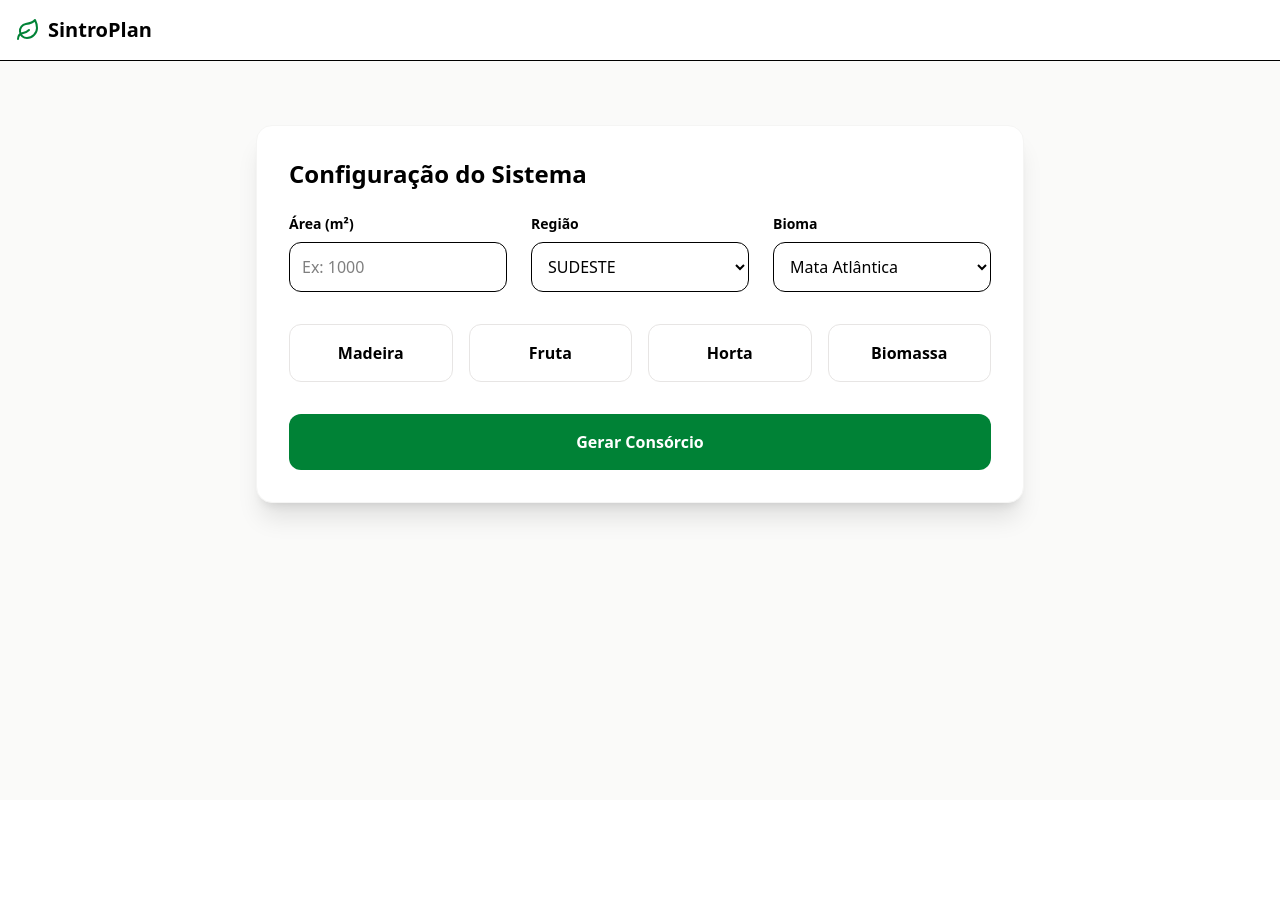
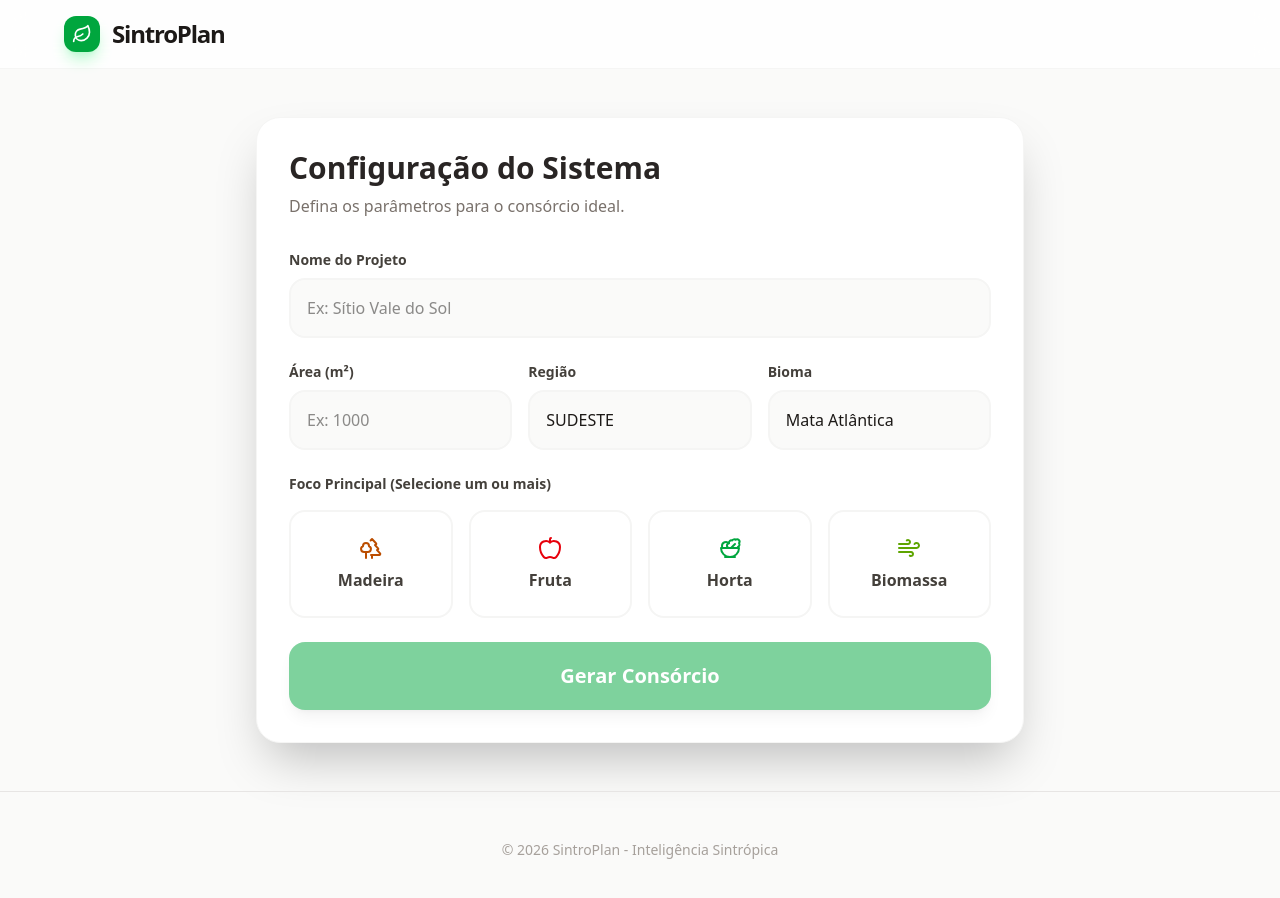
Before and after one commit to MrRuDy26/Agrofloresta, a React (Vite) app: page / in a window 1280 px wide. Both pictures are taken after a click on the button "Começar Planejamento Gratuito". Shown: the top 898 px of the page. Before the commit the page ends 800 px from the top, so only its background shows below. Built offline with nearby package versions, Linux system fonts and the light colour scheme.

Commit message:
Update App.tsx

```diff
--- a/src/App.tsx
+++ b/src/App.tsx
@@ -1,4 +1,4 @@
-import React, { useState } from 'react';
+import React, { useState, useEffect } from 'react';
 import {
   Leaf,
   Sprout,
@@ -9,73 +9,50 @@ import {
   TreeDeciduous,
   Carrot,
   Lock,
-  Image as ImageIcon
+  Image as ImageIcon,
+  Trees,
+  Apple,
+  Salad,
+  Wind
 } from 'lucide-react';
 
-// --- 1. TIPOS ---
-export interface Plant {
+// --- TIPOS ---
+interface Plant {
   id: string;
   name: string;
   stratum: 'EMERGENTE' | 'ALTO' | 'MEDIO' | 'BAIXO';
-  function: 'Madeira' | 'Fruta' | 'Horta' | 'Biomassa' | 'Adubação Verde';
+  function: string;
   suitableRegions: string[];
-  lifecycle: 'PLACENTA_1' | 'PLACENTA_2' | 'SECUNDARIA' | 'CLIMAX' | 'PERENE';
 }
 
-export interface Consortium {
+interface Consortium {
   emergente: Plant;
   alto: Plant;
   medio: Plant;
   baixo: Plant;
-  horta: Plant[];
 }
 
-export interface ProjectData {
+interface ProjectData {
   projectName: string;
   areaSize: number;
   biome: string;
   region: string;
   focus: string[];
-  selectedSpeciesIds: string[];
 }
 
-// --- 2. DADOS ---
+// --- BANCO DE DADOS INTEGRADO ---
 const PLANTS_DB: Plant[] = [
-  { id: '1', name: 'Guanandi', stratum: 'EMERGENTE', function: 'Madeira', suitableRegions: ['SUL', 'SUDESTE', 'NORDESTE'], lifecycle: 'CLIMAX' },
-  { id: '2', name: 'Mogno Africano', stratum: 'EMERGENTE', function: 'Madeira', suitableRegions: ['CENTRO-OESTE', 'NORTE', 'SUDESTE', 'NORDESTE'], lifecycle: 'CLIMAX' },
-  { id: '3', name: 'Eucalipto', stratum: 'EMERGENTE', function: 'Biomassa', suitableRegions: ['SUL', 'SUDESTE', 'CENTRO-OESTE', 'NORDESTE'], lifecycle: 'SECUNDARIA' },
-  { id: '4', name: 'Castanheira', stratum: 'EMERGENTE', function: 'Fruta', suitableRegions: ['NORTE', 'CENTRO-OESTE'], lifecycle: 'CLIMAX' },
-  { id: '5', name: 'Bananeira Prata', stratum: 'ALTO', function: 'Fruta', suitableRegions: ['SUL', 'SUDESTE', 'NORDESTE', 'CENTRO-OESTE', 'NORTE'], lifecycle: 'PLACENTA_2' },
-  { id: '6', name: 'Juçara', stratum: 'ALTO', function: 'Fruta', suitableRegions: ['SUL', 'SUDESTE'], lifecycle: 'CLIMAX' },
-  { id: '7', name: 'Abacateiro', stratum: 'ALTO', function: 'Fruta', suitableRegions: ['SUDESTE', 'SUL', 'CENTRO-OESTE'], lifecycle: 'CLIMAX' },
-  { id: '8', name: 'Café Arábica', stratum: 'MEDIO', function: 'Fruta', suitableRegions: ['SUDESTE', 'SUL', 'NORDESTE'], lifecycle: 'PERENE' },
-  { id: '9', name: 'Cacau', stratum: 'MEDIO', function: 'Fruta', suitableRegions: ['NORTE', 'NORDESTE'], lifecycle: 'PERENE' },
-  { id: '10', name: 'Limão Taiti', stratum: 'MEDIO', function: 'Fruta', suitableRegions: ['SUDESTE', 'NORDESTE', 'CENTRO-OESTE'], lifecycle: 'PERENE' },
-  { id: '11', name: 'Mandioca', stratum: 'MEDIO', function: 'Horta', suitableRegions: ['NORTE', 'NORDESTE', 'CENTRO-OESTE', 'SUDESTE', 'SUL'], lifecycle: 'PLACENTA_2' },
-  { id: '12', name: 'Abacaxi', stratum: 'BAIXO', function: 'Fruta', suitableRegions: ['NORTE', 'NORDESTE', 'SUDESTE'], lifecycle: 'PLACENTA_2' },
-  { id: '13', name: 'Batata Doce', stratum: 'BAIXO', function: 'Horta', suitableRegions: ['SUL', 'SUDESTE', 'NORDESTE', 'CENTRO-OESTE'], lifecycle: 'PLACENTA_1' },
-  { id: '14', name: 'Gengibre', stratum: 'BAIXO', function: 'Horta', suitableRegions: ['SUDESTE', 'SUL'], lifecycle: 'PLACENTA_2' },
-  { id: '15', name: 'Abóbora', stratum: 'BAIXO', function: 'Horta', suitableRegions: ['SUL', 'SUDESTE', 'CENTRO-OESTE', 'NORDESTE', 'NORTE'], lifecycle: 'PLACENTA_1' }
+  { id: '1', name: 'Guanandi', stratum: 'EMERGENTE', function: 'Madeira', suitableRegions: ['SUDESTE', 'SUL', 'NORDESTE'] },
+  { id: '2', name: 'Eucalipto', stratum: 'EMERGENTE', function: 'Biomassa', suitableRegions: ['SUDESTE', 'SUL', 'CENTRO-OESTE'] },
+  { id: '3', name: 'Bananeira Prata', stratum: 'ALTO', function: 'Fruta', suitableRegions: ['SUDESTE', 'NORDESTE', 'NORTE'] },
+  { id: '4', name: 'Abacateiro', stratum: 'ALTO', function: 'Fruta', suitableRegions: ['SUDESTE', 'SUL'] },
+  { id: '5', name: 'Café Arábica', stratum: 'MEDIO', function: 'Fruta', suitableRegions: ['SUDESTE', 'SUL'] },
+  { id: '6', name: 'Mandioca', stratum: 'MEDIO', function: 'Horta', suitableRegions: ['SUDESTE', 'NORDESTE', 'NORTE'] },
+  { id: '7', name: 'Abacaxi', stratum: 'BAIXO', function: 'Fruta', suitableRegions: ['SUDESTE', 'NORDESTE'] },
+  { id: '8', name: 'Cúrcuma', stratum: 'BAIXO', function: 'Horta', suitableRegions: ['SUDESTE', 'NORTE'] }
 ];
 
-// --- 3. COMPONENTE CAPA ---
-const Hero: React.FC<{ onStart: () => void }> = ({ onStart }) => (
-  <div className="relative bg-stone-900 text-white py-24 px-4 overflow-hidden">
-    <div className="absolute inset-0 z-0 opacity-40">
-       <img src="https://images.unsplash.com/photo-1598555848386-302380596377?ixlib=rb-4.0.3&auto=format&fit=crop&w=2070&q=80" alt="Agrofloresta" className="w-full h-full object-cover" />
-    </div>
-    <div className="relative z-10 max-w-4xl mx-auto text-center">
-      <h1 className="text-4xl sm:text-6xl font-extrabold tracking-tight mb-6">
-        Sua Agrofloresta <span className="text-green-400">Planejada em Segundos</span>
-      </h1>
-      <button onClick={onStart} className="px-8 py-4 bg-green-600 hover:bg-green-500 text-white font-bold rounded-full text-lg shadow-lg transition-all">
-        Começar Planejamento Gratuito
-      </button>
-    </div>
-  </div>
-);
-
-// --- 4. COMPONENTE FORMULÁRIO ---
+// --- COMPONENTE FORMULÁRIO ---
 const InputForm: React.FC<{ data: ProjectData; onChange: (data: ProjectData) => void; onSubmit: () => void; isLoading: boolean }> = ({ data, onChange, onSubmit, isLoading }) => {
   const handleChange = (field: keyof ProjectData, value: any) => onChange({ ...data, [field]: value });
 
@@ -84,107 +61,219 @@ const InputForm: React.FC<{ data: ProjectData; onChange: (data: ProjectData) =>
     handleChange('focus', focus);
   };
 
+  const focusOptions = [
+    { id: 'Madeira', label: 'Madeira', icon: <Trees className="w-6 h-6" />, color: 'text-amber-700', bg: 'bg-amber-50' },
+    { id: 'Fruta', label: 'Fruta', icon: <Apple className="w-6 h-6" />, color: 'text-red-600', bg: 'bg-red-50' },
+    { id: 'Horta', label: 'Horta', icon: <Salad className="w-6 h-6" />, color: 'text-green-600', bg: 'bg-green-50' },
+    { id: 'Biomassa', label: 'Biomassa', icon: <Wind className="w-6 h-6" />, color: 'text-lime-600', bg: 'bg-lime-50' },
+  ];
+
   return (
-    <section id="planner-form" className="py-16 px-4 bg-stone-50">
-      <div className="max-w-3xl mx-auto bg-white rounded-2xl shadow-xl p-8 border border-stone-100">
-        <h2 className="text-2xl font-bold mb-6">Configuração do Sistema</h2>
-        <div className="grid grid-cols-1 md:grid-cols-3 gap-6 mb-8">
+    <section id="planner-form" className="py-12 px-4 bg-stone-50">
+      <div className="max-w-3xl mx-auto bg-white rounded-3xl shadow-2xl p-8 border border-stone-100">
+        <h2 className="text-3xl font-bold text-stone-800 mb-2">Configuração do Sistema</h2>
+        <p className="text-stone-500 mb-8">Defina os parâmetros para o consórcio ideal.</p>
+
+        <div className="space-y-6">
           <div>
-            <label className="block text-sm font-bold mb-2">Área (m²)</label>
-            <input type="number" className="w-full p-3 border rounded-xl" placeholder="Ex: 1000" value={data.areaSize || ''} onChange={e => handleChange('areaSize', Number(e.target.value))} />
+            <label className="block text-sm font-bold text-stone-700 mb-2">Nome do Projeto</label>
+            <input
+              type="text"
+              className="w-full p-4 bg-stone-50 border-2 border-stone-100 rounded-2xl focus:border-green-500 outline-none transition-all"
+              placeholder="Ex: Sítio Vale do Sol"
+              value={data.projectName}
+              onChange={e => handleChange('projectName', e.target.value)}
+            />
+          </div>
+
+          <div className="grid grid-cols-1 md:grid-cols-3 gap-4">
+            <div>
+              <label className="block text-sm font-bold text-stone-700 mb-2">Área (m²)</label>
+              <input
+                type="number"
+                className="w-full p-4 bg-stone-50 border-2 border-stone-100 rounded-2xl focus:border-green-500 outline-none"
+                placeholder="Ex: 1000"
+                value={data.areaSize || ''}
+                onChange={e => handleChange('areaSize', Number(e.target.value))}
+              />
             </div>
             <div>
-            <label className="block text-sm font-bold mb-2">Região</label>
-            <select className="w-full p-3 border rounded-xl" value={data.region} onChange={e => handleChange('region', e.target.value)}>
-              <option value="SUL">SUL</option><option value="SUDESTE">SUDESTE</option><option value="CENTRO-OESTE">CENTRO-OESTE</option><option value="NORDESTE">NORDESTE</option><option value="NORTE">NORTE</option>
+              <label className="block text-sm font-bold text-stone-700 mb-2">Região</label>
+              <select
+                className="w-full p-4 bg-stone-50 border-2 border-stone-100 rounded-2xl focus:border-green-500 outline-none appearance-none"
+                value={data.region}
+                onChange={e => handleChange('region', e.target.value)}
+              >
+                <option value="SUDESTE">SUDESTE</option>
+                <option value="SUL">SUL</option>
+                <option value="NORDESTE">NORDESTE</option>
+                <option value="NORTE">NORTE</option>
+                <option value="CENTRO-OESTE">CENTRO-OESTE</option>
               </select>
             </div>
             <div>
-            <label className="block text-sm font-bold mb-2">Bioma</label>
-            <select className="w-full p-3 border rounded-xl" value={data.biome} onChange={e => handleChange('biome', e.target.value)}>
-              <option value="Mata Atlântica">Mata Atlântica</option><option value="Cerrado">Cerrado</option><option value="Amazônia">Amazônia</option>
+              <label className="block text-sm font-bold text-stone-700 mb-2">Bioma</label>
+              <select
+                className="w-full p-4 bg-stone-50 border-2 border-stone-100 rounded-2xl focus:border-green-500 outline-none appearance-none"
+                value={data.biome}
+                onChange={e => handleChange('biome', e.target.value)}
+              >
+                <option value="Mata Atlântica">Mata Atlântica</option>
+                <option value="Cerrado">Cerrado</option>
+                <option value="Amazônia">Amazônia</option>
+                <option value="Caatinga">Caatinga</option>
               </select>
             </div>
           </div>
-        <div className="grid grid-cols-2 md:grid-cols-4 gap-4 mb-8">
-          {['Madeira', 'Fruta', 'Horta', 'Biomassa'].map(f => (
-            <button key={f} onClick={() => toggleFocus(f)} className={`p-4 border rounded-xl font-bold transition-all ${data.focus.includes(f) ? 'border-green-600 bg-green-50' : 'border-stone-200'}`}>{f}</button>
+
+          <div>
+            <label className="block text-sm font-bold text-stone-700 mb-4">Foco Principal (Selecione um ou mais)</label>
+            <div className="grid grid-cols-2 md:grid-cols-4 gap-4">
+              {focusOptions.map(opt => (
+                <button
+                  key={opt.id}
+                  onClick={() => toggleFocus(opt.id)}
+                  className={`flex flex-col items-center justify-center p-6 rounded-2xl border-2 transition-all ${
+                    data.focus.includes(opt.id)
+                    ? `border-green-500 ${opt.bg} shadow-inner scale-95`
+                    : 'border-stone-100 hover:border-stone-200'
+                  }`}
+                >
+                  <div className={`${opt.color} mb-2`}>{opt.icon}</div>
+                  <span className="font-bold text-stone-700">{opt.label}</span>
+                </button>
               ))}
             </div>
-        <button onClick={onSubmit} disabled={isLoading || data.focus.length === 0} className="w-full py-4 bg-green-700 text-white font-bold rounded-xl flex justify-center items-center">
-          {isLoading ? <><Loader2 className="animate-spin mr-2" /> Calculando...</> : 'Gerar Consórcio'}
+          </div>
+
+          <button
+            onClick={onSubmit}
+            disabled={isLoading || data.focus.length === 0}
+            className="w-full py-5 bg-green-600 hover:bg-green-700 text-white font-extrabold text-xl rounded-2xl shadow-lg transition-all flex justify-center items-center disabled:opacity-50"
+          >
+            {isLoading ? <><Loader2 className="animate-spin mr-3" /> Calculando Consórcio...</> : 'Gerar Consórcio'}
+          </button>
+        </div>
+      </div>
+    </section>
+  );
+};
+
+// --- COMPONENTE RESULTADOS ---
+const Results: React.FC<{ consortium: Consortium; projectData: any; prompt: string; onUnlock: () => void }> = ({ consortium, projectData, prompt, onUnlock }) => {
+  return (
+    <section className="py-12 px-4 max-w-4xl mx-auto">
+      <div className="text-center mb-10">
+        <h2 className="text-4xl font-black text-stone-800 mb-4">Seu Plano de Plantio</h2>
+        <p className="text-stone-500">Baseado no bioma {projectData.biome} para {projectData.areaSize} m².</p>
+      </div>
+
+      <div className="bg-slate-900 rounded-[2.5rem] p-8 mb-12 shadow-2xl border border-slate-800 relative overflow-hidden">
+        <div className="absolute top-0 right-0 p-8 opacity-10"><ImageIcon className="w-24 h-24 text-white" /></div>
+        <div className="flex items-center text-green-400 mb-6 font-bold tracking-widest text-sm">
+          <ImageIcon className="mr-2 w-5 h-5" /> VISUALIZAÇÃO DO PROJETO
+        </div>
+        <div className="bg-slate-950/50 p-6 rounded-2xl border border-green-500/20 font-mono text-green-400 leading-relaxed">
+          {prompt}
+        </div>
+      </div>
+
+      <div className="grid grid-cols-1 md:grid-cols-2 gap-6 mb-12">
+        {Object.entries(consortium).map(([key, plant]) => (
+          <div key={key} className="bg-white p-6 rounded-3xl shadow-sm border border-stone-100 flex items-center group hover:shadow-md transition-all">
+            <div className="mr-5 p-4 bg-green-50 rounded-2xl group-hover:bg-green-100 transition-colors">
+              <TreeDeciduous className="text-green-700 w-8 h-8" />
+            </div>
+            <div>
+              <p className="text-[10px] text-stone-400 uppercase font-black tracking-widest mb-1">{key}</p>
+              <p className="text-2xl font-bold text-stone-800">{plant.name}</p>
+            </div>
+          </div>
+        ))}
+      </div>
+
+      <div className="bg-stone-900 rounded-[3rem] p-12 text-center text-white shadow-2xl relative overflow-hidden">
+        <div className="absolute inset-0 bg-gradient-to-br from-green-600/20 to-transparent"></div>
+        <Lock className="mx-auto mb-6 text-green-500 h-16 w-16" />
+        <h3 className="text-3xl font-bold mb-4 relative z-10">Guia de Manejo e Podas</h3>
+        <p className="text-stone-400 mb-10 max-w-md mx-auto relative z-10">Desbloqueie o cronograma completo de como cuidar do seu sistema mês a mês.</p>
+        <button onClick={onUnlock} className="w-full md:w-auto px-16 py-5 bg-green-600 hover:bg-green-500 rounded-2xl font-black text-xl shadow-xl transition-all relative z-10 scale-100 hover:scale-105">
+          DESBLOQUEAR ACESSO
         </button>
       </div>
     </section>
   );
 };
 
-// --- 5. COMPONENTE RESULTADOS ---
-const Results: React.FC<{ consortium: Consortium; projectData: any; image_prompt: string; onUnlock: () => void }> = ({ consortium, projectData, image_prompt, onUnlock }) => {
-  const strata = [
-    { key: 'emergente', label: 'Emergente' }, { key: 'alto', label: 'Estrato Alto' },
-    { key: 'medio', label: 'Estrato Médio' }, { key: 'baixo', label: 'Estrato Baixo' }
-  ];
+// --- COMPONENTE PRINCIPAL ---
+const App: React.FC = () => {
+  const [step, setStep] = useState<'hero' | 'form' | 'results'>('hero');
+  const [isLoading, setIsLoading] = useState(false);
+  const [data, setData] = useState<ProjectData>({ projectName: '', areaSize: 0, biome: 'Mata Atlântica', region: 'SUDESTE', focus: [] });
+  const [consortium, setConsortium] = useState<Consortium | null>(null);
+  const [prompt, setPrompt] = useState('');
+
+  const handleGenerate = () => {
+    setIsLoading(true);
+    setTimeout(() => {
+      const reg = PLANTS_DB.filter(p => p.suitableRegions.includes(data.region));
+      const getStr = (s: string) => reg.find(p => p.stratum === s) || PLANTS_DB.find(p => p.stratum === s)!;
+
+      const e = getStr('EMERGENTE');
+      const a = getStr('ALTO');
+      const m = getStr('MEDIO');
+      const b = getStr('BAIXO');
+
+      setConsortium({ emergente: e, alto: a, medio: m, baixo: b });
+      setPrompt(`A realistic, highly detailed 8k illustration of a syntropic agroforestry system in the ${data.biome} biome.
+      Layers include: ${e.name} (Emergent), ${a.name} (High canopy), ${m.name} (Medium story), and ${b.name} (Ground layer) on rich organic soil with mulch.`);
+
+      setIsLoading(false);
+      setStep('results');
+    }, 2000);
+  };
 
   return (
-    <section className="py-16 px-4 max-w-4xl mx-auto">
-      <div className="bg-slate-900 rounded-3xl p-8 mb-12 border border-slate-800">
-        <div className="flex items-center text-white mb-6">
-          <ImageIcon className="mr-3 text-green-400" />
-          <h3 className="text-xl font-bold">VISUALIZAÇÃO DO PROJETO</h3>
+    <div className="min-h-screen bg-stone-50 font-sans antialiased text-stone-900">
+      <nav className="bg-white/80 backdrop-blur-md sticky top-0 z-50 border-b border-stone-100 p-4">
+        <div className="max-w-6xl mx-auto flex items-center">
+          <div className="bg-green-600 p-2 rounded-xl mr-3 shadow-green-200 shadow-lg">
+            <Leaf className="text-white w-5 h-5" />
           </div>
-        <div className="bg-slate-950 p-6 rounded-2xl border border-green-500/30 font-mono text-green-400 text-sm">
-          {image_prompt}
+          <span className="text-2xl font-black tracking-tighter">SintroPlan</span>
+        </div>
+      </nav>
+
+      {step === 'hero' && (
+        <div className="relative h-[80vh] flex items-center justify-center overflow-hidden">
+          <div className="absolute inset-0 z-0 bg-stone-900">
+            <img
+              src="https://images.unsplash.com/photo-1598555848386-302380596377?ixlib=rb-4.0.3&auto=format&fit=crop&w=2070&q=80"
+              alt="Forest" className="w-full h-full object-cover opacity-50"
+            />
+          </div>
+          <div className="relative z-10 text-center px-4 max-w-4xl">
+            <h1 className="text-5xl md:text-7xl font-black text-white mb-6 leading-tight">
+              Sua Agrofloresta <br/> <span className="text-green-400 underline decoration-green-400">Planejada em Segundos</span>
+            </h1>
+            <button
+              onClick={() => setStep('form')}
+              className="px-12 py-5 bg-green-500 hover:bg-green-400 text-white font-black text-2xl rounded-full shadow-2xl transition-all transform hover:scale-105"
+            >
+              Começar Planejamento Gratuito
+            </button>
           </div>
         </div>
-      <div className="grid grid-cols-1 md:grid-cols-2 gap-6 mb-12">
-        {strata.map(s => (
-          <div key={s.key} className="bg-white p-6 rounded-2xl shadow-sm border flex items-center">
-            <div className="mr-4 p-3 bg-green-100 rounded-xl"><TreeDeciduous className="text-green-800" /></div>
-            <div><p className="text-xs text-stone-400 uppercase font-bold">{s.label}</p><p className="text-xl font-bold">{(consortium as any)[s.key].name}</p></div>
+      )}
+
+      {step === 'form' && <InputForm data={data} onChange={setData} onSubmit={handleGenerate} isLoading={isLoading} />}
+      {step === 'results' && consortium && <Results consortium={consortium} projectData={data} prompt={prompt} onUnlock={() => window.open('https://hotmart.com', '_blank')} />}
+
+      <footer className="py-12 border-t border-stone-200 text-center text-stone-400 text-sm">
+        © 2026 SintroPlan - Inteligência Sintrópica
+      </footer>
     </div>
-        ))}
-      </div>
-      <div className="bg-stone-900 rounded-3xl p-12 text-center text-white">
-        <Lock className="mx-auto mb-6 text-green-500 h-12 w-12" />
-        <h3 className="text-2xl font-bold mb-6">Guia Técnico de Implementação</h3>
-        <button onClick={onUnlock} className="w-full md:w-auto px-12 py-4 bg-green-600 rounded-2xl font-bold text-lg">DESBLOQUEAR AGORA</button>
-      </div>
-    </section>
   );
 };
 
-// --- 6. APP PRINCIPAL ---
-export default function App() {
-  const [step, setStep] = useState<'hero' | 'form' | 'results'>('hero');
-  const [loading, setLoading] = useState(false);
-  const [data, setData] = useState<ProjectData>({ projectName: '', areaSize: 0, biome: 'Mata Atlântica', region: 'SUDESTE', focus: [], selectedSpeciesIds: [] });
-  const [consortium, setConsortium] = useState<Consortium | null>(null);
-  const [prompt, setPrompt] = useState('');
-
-  const generate = () => {
-    setLoading(true);
-    setTimeout(() => {
-      const reg = PLANTS_DB.filter(p => p.suitableRegions.includes(data.region));
-      const getP = (s: string) => reg.find(p => p.stratum === s) || PLANTS_DB.find(p => p.stratum === s)!;
-
-      const e = getP('EMERGENTE'); const a = getP('ALTO'); const m = getP('MEDIO'); const b = getP('BAIXO');
-
-      setConsortium({ emergente: e, alto: a, medio: m, baixo: b, horta: [] });
-      setPrompt(`An illustration of a ${data.biome} agroforestry system. Layers: ${e.name}, ${a.name}, ${m.name} and ${b.name} over organic soil.`);
-      setLoading(false);
-      setStep('results');
-    }, 1500);
-  };
-
-  return (
-    <div className="min-h-screen bg-stone-50">
-      <nav className="bg-white border-b p-4 flex items-center">
-        <Leaf className="text-green-700 mr-2" /><span className="text-xl font-bold">SintroPlan</span>
-      </nav>
-      {step === 'hero' && <Hero onStart={() => setStep('form')} />}
-      {step === 'form' && <InputForm data={data} onChange={setData} onSubmit={generate} isLoading={loading} />}
-      {step === 'results' && consortium && <Results consortium={consortium} projectData={data} image_prompt={prompt} onUnlock={() => window.open('https://pay.hotmart.com/LINK', '_blank')} />}
-    </div>
-  );
-}
+export default App;
```
Lines whose indentation alone changed are shown as unchanged.
